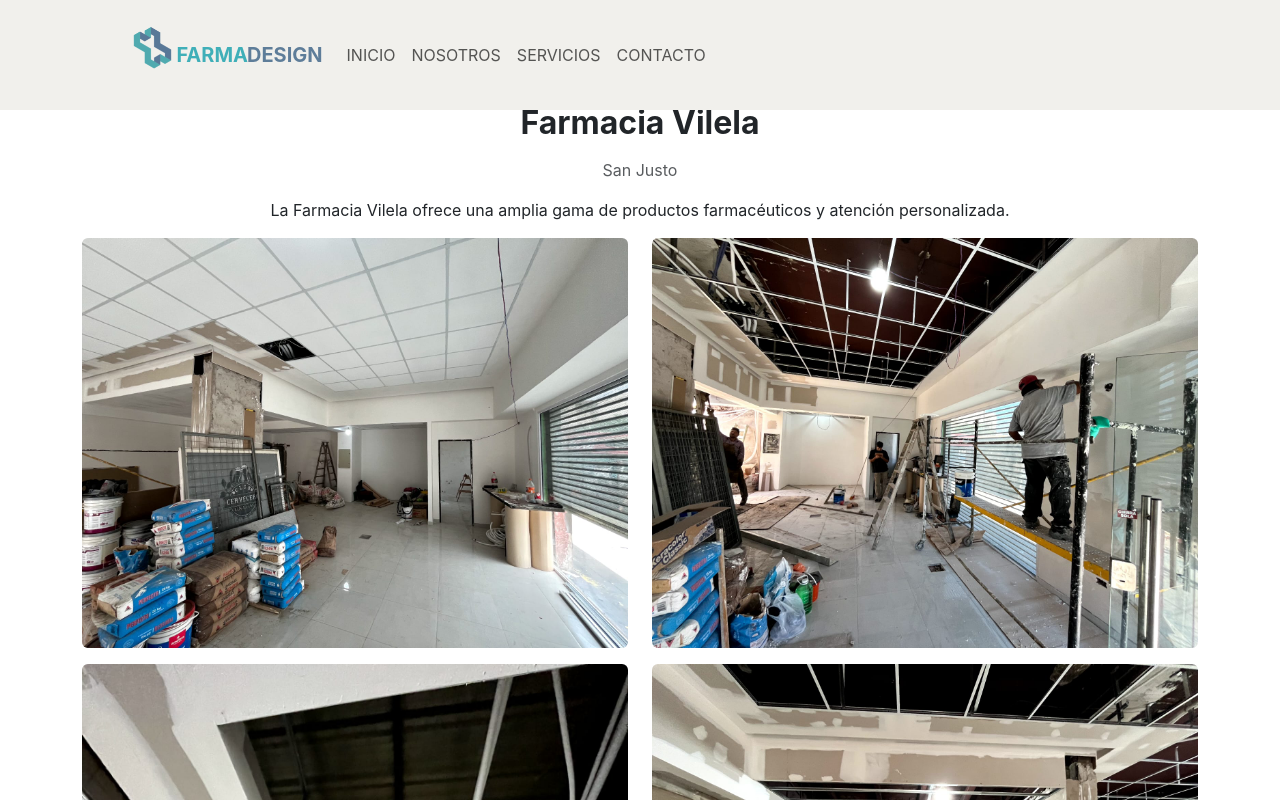
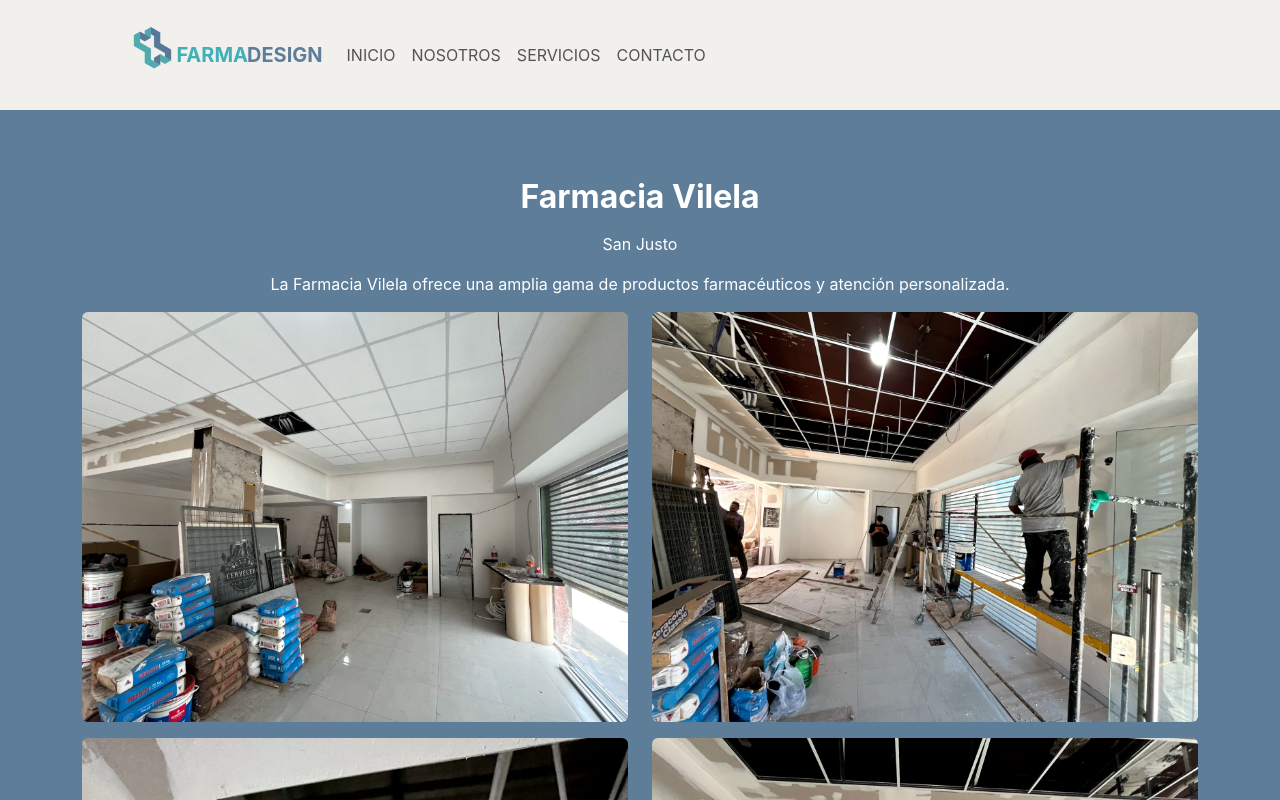
Before and after one commit to Diego2985/Farmadesign, a React (Create React App) app: page /servicios/1 in a window 1280 px wide. Shown: the top 800 px of the page. Built offline with nearby package versions, Linux system fonts and the light colour scheme.

Commit message:
Se modifico formulario y servicio detalle

```diff
--- a/src/Pages/Contacto.jsx
+++ b/src/Pages/Contacto.jsx
@@ -46,7 +46,7 @@ const Contacto = () => {
         <div className="row mb-4">
           <h2 className="text-center text-4xl font-bold">Contacto</h2>
         </div>
-        <form onSubmit={handleSubmit} className="row g-4 p-4 bg-light rounded shadow mx-auto" style={{ maxWidth: '700px' }}>
+        <form onSubmit={handleSubmit} className="row g-4 p-4 rounded shadow mx-auto" style={{ maxWidth: '700px',background: '#5E7D99' }}>
           <div className="mb-3 text-start">
             <input type="text" className="form-control rounded-pill w-75" id="nombre" name="nombre" placeholder='Nombre' required />
           </div>
@@ -63,11 +63,12 @@ const Contacto = () => {
             />
           </div>
           <div className="mb-3 text-start">
-            <button type="submit" className="btn btn-primary px-4 rounded-pill">Enviar</button>
+            <button type="submit" className="btn px-4 rounded-pill text-white" style={{ background:'#3FAFB8' }} border= '2px solid #3FAFB8'
+              >Enviar</button>
           </div>
         </form>
       </div>
-      <div style={{ height: '290px' }}></div> {/* Espacio final */}
+      <div style={{ height: '290px'}}></div> {/* Espacio final */}
     </section>
   );
 };
--- a/src/Pages/Css/ServiciosDetalle.css
+++ b/src/Pages/Css/ServiciosDetalle.css
@@ -0,0 +1,23 @@
+/* ServiciosDetalle.css */
+html, body {
+    height: 100%;
+    margin: 0;
+  }
+
+  #serviciosdetalle {
+    background-color: #5E7D99;
+    margin-top: -56px;
+  /* 2. Añade padding para que el contenido no quede oculto */
+    padding-top: 56px;
+    min-height: 100vh;       /* cubre toda la ventana */
+    padding: 20px;           /* tu padding */
+    box-sizing: border-box;
+    /* elimina display:flex para no bloquear el menú */
+  }
+
+  /* Si tu navbar es fixed o sticky: */
+  .navbar {
+    position: sticky;  /* o fixed */
+    top: 0;
+    z-index: 1000;     /* más alto que el default de la sección */
+  }
--- a/src/Pages/ServiciosDetalle.jsx
+++ b/src/Pages/ServiciosDetalle.jsx
@@ -1,7 +1,7 @@
 import { useParams } from "react-router-dom";
 import { useState } from "react";
 import { useNavigate } from "react-router-dom";
-
+import './Css/ServiciosDetalle.css'; // Asegúrate de que la ruta sea correcta
 
 import Lightbox from "yet-another-react-lightbox";
 import Thumbnails from "yet-another-react-lightbox/plugins/thumbnails";
@@ -31,10 +31,11 @@ export default function ServiciosDetalle() {
       }));
 
         return (
-            <div className="container py-5 mb-5" style={{ paddingBottom: "150px" }}>
-                <h2 className="mb-3">{servicios.nombre}</h2>
-                <p className="text-muted">{servicios.ubicacion}</p>
-                <p>{servicios.descripcion}</p>
+            <div className="bg-teal-500" id="serviciosdetalle">
+            <div  className="container py-5 mb-5" style={{ paddingBottom: "150px" }}>
+                <h2 className="mb-3 text-white">{servicios.nombre}</h2>
+                <p className="text-white">{servicios.ubicacion}</p>
+                <p className="text-white">{servicios.descripcion}</p>
 
                 <div className="row pb-10">
                   {servicios.imagenes.map((src, i) => (
@@ -73,11 +74,12 @@ export default function ServiciosDetalle() {
 
               {/* Boton de volver */}
               <div className="text-center mt-5">
-                   <button className="btn btn-outline-secondary my-3"
+                   <button className="btn btn-light my-3"
                    onClick={() => navigate(-1)}>
                         ← Volver
                    </button>
               </div>
               </div>
+              </div>
             );
           }
```
